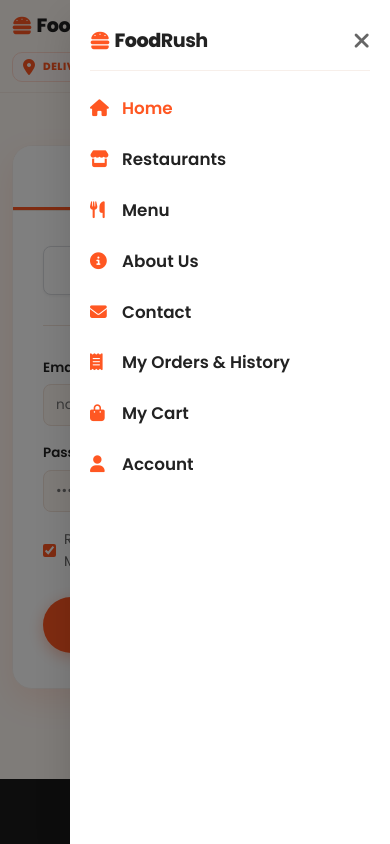
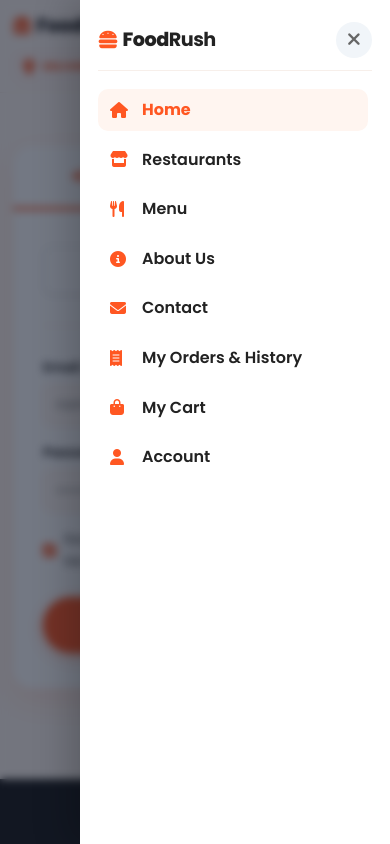
Before and after one commit to Rohit9625Yadav/Foodrush, a website: page auth/index.html in a window 390 px wide. Both pictures are taken after a click on the button "Toggle navigation menu". Drawn offline with Linux system fonts and the light colour scheme; no server answers.

Commit message:
Smooth mobile drawer animations and refine admin dashboard button sizing

```diff
--- a/css/style.css
+++ b/css/style.css
@@ -440,13 +440,13 @@ button {
     border-radius: var(--radius-sm);
 }
 
-/* Mobile Nav Drawer */
+/* Mobile Nav Drawer - Butter-Smooth Hardware Accelerated Slide-in */
 .mobile-nav-drawer {
     position: fixed !important;
     top: 0 !important;
     bottom: 0 !important;
-    right: -100%;
-    width: 320px;
+    right: 0 !important;
+    width: 310px;
     max-width: 86vw;
     height: 100% !important;
     height: 100vh !important;
@@ -454,11 +454,13 @@ button {
     height: -webkit-fill-available;
     background-color: #FFFFFF;
     z-index: 1002;
-    box-shadow: var(--shadow-xl);
-    padding: 24px 20px 0;
+    box-shadow: -10px 0 35px rgba(0, 0, 0, 0.22);
+    padding: 22px 18px 0;
     display: flex;
     flex-direction: column;
-    transition: right 0.28s cubic-bezier(0.16, 1, 0.3, 1);
+    transform: translate3d(100%, 0, 0) !important;
+    transition: transform 0.36s cubic-bezier(0.22, 1, 0.36, 1), box-shadow 0.36s ease;
+    will-change: transform;
     overflow: hidden;
     box-sizing: border-box;
     overscroll-behavior: contain;
@@ -467,7 +469,7 @@ button {
 }
 
 .mobile-nav-drawer.active {
-    right: 0 !important;
+    transform: translate3d(0, 0, 0) !important;
 }
 
 .drawer-overlay {
@@ -479,18 +481,23 @@ button {
     width: 100% !important;
     height: 100% !important;
     height: 100dvh !important;
-    background-color: rgba(0, 0, 0, 0.5);
+    background-color: rgba(15, 23, 42, 0.58);
+    backdrop-filter: blur(4px);
+    -webkit-backdrop-filter: blur(4px);
     z-index: 1001;
-    display: none;
+    display: block !important;
     opacity: 0;
-    transition: opacity 0.25s ease;
+    visibility: hidden;
+    pointer-events: none;
+    transition: opacity 0.32s cubic-bezier(0.22, 1, 0.36, 1), visibility 0.32s ease;
     touch-action: none;
     overscroll-behavior: none;
 }
 
 .drawer-overlay.active {
-    display: block;
-    opacity: 1;
+    opacity: 1 !important;
+    visibility: visible !important;
+    pointer-events: auto !important;
 }
 
 .drawer-header {
@@ -504,31 +511,70 @@ button {
 }
 
 .drawer-close {
-    background: none;
-    font-size: 1.4rem;
+    background: #F1F5F9;
+    border: none;
+    width: 36px;
+    height: 36px;
+    border-radius: 50%;
+    display: flex;
+    align-items: center;
+    justify-content: center;
+    font-size: 1.15rem;
     color: var(--text-muted);
+    cursor: pointer;
+    transition: var(--transition-fast);
+}
+
+.drawer-close:hover {
+    background: #E2E8F0;
+    color: var(--text-main);
+    transform: rotate(90deg);
 }
 
 .mobile-links {
     display: flex;
     flex-direction: column;
-    gap: 12px;
+    gap: 8px;
     flex: 1 1 auto;
     overflow-y: auto;
     -webkit-overflow-scrolling: touch;
     padding-right: 4px;
     padding-bottom: 16px;
-}
-
-.mobile-nav-item {
-    font-size: 1.05rem;
+    overscroll-behavior: contain;
+}
+
+.mobile-nav-drawer .mobile-nav-item {
+    font-size: 1rem;
     font-weight: 600;
     color: var(--text-main);
     display: flex;
     align-items: center;
     gap: 12px;
-    padding: 6px 0;
-}
+    padding: 8px 12px;
+    border-radius: 10px;
+    opacity: 0;
+    transform: translateX(12px);
+    transition: opacity 0.28s cubic-bezier(0.22, 1, 0.36, 1), transform 0.28s cubic-bezier(0.22, 1, 0.36, 1), background-color 0.15s ease;
+}
+
+.mobile-nav-drawer .mobile-nav-item:hover {
+    background-color: #FFF5F0;
+    color: var(--primary);
+}
+
+.mobile-nav-drawer.active .mobile-nav-item {
+    opacity: 1;
+    transform: translateX(0);
+}
+
+.mobile-nav-drawer.active .mobile-nav-item:nth-child(1) { transition-delay: 0.04s; }
+.mobile-nav-drawer.active .mobile-nav-item:nth-child(2) { transition-delay: 0.07s; }
+.mobile-nav-drawer.active .mobile-nav-item:nth-child(3) { transition-delay: 0.10s; }
+.mobile-nav-drawer.active .mobile-nav-item:nth-child(4) { transition-delay: 0.13s; }
+.mobile-nav-drawer.active .mobile-nav-item:nth-child(5) { transition-delay: 0.16s; }
+.mobile-nav-drawer.active .mobile-nav-item:nth-child(6) { transition-delay: 0.19s; }
+.mobile-nav-drawer.active .mobile-nav-item:nth-child(7) { transition-delay: 0.22s; }
+.mobile-nav-drawer.active .mobile-nav-item:nth-child(8) { transition-delay: 0.25s; }
 
 .mobile-nav-item i {
     color: var(--primary);
@@ -537,6 +583,8 @@ button {
 
 .mobile-nav-item.active {
     color: var(--primary);
+    background-color: #FFF5F0;
+    font-weight: 700;
 }
 
 .drawer-footer {
--- a/js/firebase-auth.js
+++ b/js/firebase-auth.js
@@ -528,17 +528,16 @@ export function updateUIForAuthState(user) {
             if (emailEl) emailEl.innerHTML = `${user.email} <span class="badge badge-primary" style="font-size:0.75rem; margin-left: 6px;">${user.provider === 'google' ? 'Google Account' : 'Verified User'}</span>`;
             if (uidEl) uidEl.textContent = user.uid ? `User UID: ${user.uid}` : '';
 
-            // If Admin, show big Admin Dashboard button
+            // If Admin, show sleek & compact Admin Dashboard button
             let adminCardBtn = document.getElementById('session-admin-dashboard-btn');
             if (isAdmin) {
                 if (!adminCardBtn) {
                     adminCardBtn = document.createElement('a');
                     adminCardBtn.id = 'session-admin-dashboard-btn';
                     adminCardBtn.href = '/admin/';
-                    adminCardBtn.className = 'btn btn-primary btn-block btn-lg';
-                    adminCardBtn.style.background = 'linear-gradient(135deg, #FF5722, #D84315)';
-                    adminCardBtn.style.marginBottom = '12px';
-                    adminCardBtn.innerHTML = '<i class="fa-solid fa-shield-halved" style="margin-right: 8px;"></i> Open Admin Dashboard (Logins & Orders)';
+                    adminCardBtn.className = 'btn btn-block';
+                    adminCardBtn.style.cssText = 'background: #0F172A; color: #FFFFFF; padding: 10px 16px; font-size: 0.9rem; font-weight: 700; border-radius: var(--radius-sm); display: flex; align-items: center; justify-content: center; gap: 8px; margin-bottom: 12px; box-shadow: 0 4px 14px rgba(15, 23, 42, 0.18); transition: var(--transition-fast); border: 1px solid rgba(255,255,255,0.12); text-decoration: none;';
+                    adminCardBtn.innerHTML = '<i class="fa-solid fa-shield-halved" style="color: var(--primary); font-size: 0.95rem;"></i><span>Admin Dashboard</span><span style="background: rgba(255, 87, 34, 0.2); color: #FF7043; font-size: 0.68rem; font-weight: 800; padding: 2px 7px; border-radius: 8px; margin-left: 6px;">ADMIN</span>';
                     const actionsBox = sessionCard.querySelector('div[style*="flex-direction: column"]');
                     if (actionsBox) actionsBox.prepend(adminCardBtn);
                 }
--- a/public/css/style.css
+++ b/public/css/style.css
@@ -440,13 +440,13 @@ button {
     border-radius: var(--radius-sm);
 }
 
-/* Mobile Nav Drawer */
+/* Mobile Nav Drawer - Butter-Smooth Hardware Accelerated Slide-in */
 .mobile-nav-drawer {
     position: fixed !important;
     top: 0 !important;
     bottom: 0 !important;
-    right: -100%;
-    width: 320px;
+    right: 0 !important;
+    width: 310px;
     max-width: 86vw;
     height: 100% !important;
     height: 100vh !important;
@@ -454,11 +454,13 @@ button {
     height: -webkit-fill-available;
     background-color: #FFFFFF;
     z-index: 1002;
-    box-shadow: var(--shadow-xl);
-    padding: 24px 20px 0;
+    box-shadow: -10px 0 35px rgba(0, 0, 0, 0.22);
+    padding: 22px 18px 0;
     display: flex;
     flex-direction: column;
-    transition: right 0.28s cubic-bezier(0.16, 1, 0.3, 1);
+    transform: translate3d(100%, 0, 0) !important;
+    transition: transform 0.36s cubic-bezier(0.22, 1, 0.36, 1), box-shadow 0.36s ease;
+    will-change: transform;
     overflow: hidden;
     box-sizing: border-box;
     overscroll-behavior: contain;
@@ -467,7 +469,7 @@ button {
 }
 
 .mobile-nav-drawer.active {
-    right: 0 !important;
+    transform: translate3d(0, 0, 0) !important;
 }
 
 .drawer-overlay {
@@ -479,18 +481,23 @@ button {
     width: 100% !important;
     height: 100% !important;
     height: 100dvh !important;
-    background-color: rgba(0, 0, 0, 0.5);
+    background-color: rgba(15, 23, 42, 0.58);
+    backdrop-filter: blur(4px);
+    -webkit-backdrop-filter: blur(4px);
     z-index: 1001;
-    display: none;
+    display: block !important;
     opacity: 0;
-    transition: opacity 0.25s ease;
+    visibility: hidden;
+    pointer-events: none;
+    transition: opacity 0.32s cubic-bezier(0.22, 1, 0.36, 1), visibility 0.32s ease;
     touch-action: none;
     overscroll-behavior: none;
 }
 
 .drawer-overlay.active {
-    display: block;
-    opacity: 1;
+    opacity: 1 !important;
+    visibility: visible !important;
+    pointer-events: auto !important;
 }
 
 .drawer-header {
@@ -504,31 +511,70 @@ button {
 }
 
 .drawer-close {
-    background: none;
-    font-size: 1.4rem;
+    background: #F1F5F9;
+    border: none;
+    width: 36px;
+    height: 36px;
+    border-radius: 50%;
+    display: flex;
+    align-items: center;
+    justify-content: center;
+    font-size: 1.15rem;
     color: var(--text-muted);
+    cursor: pointer;
+    transition: var(--transition-fast);
+}
+
+.drawer-close:hover {
+    background: #E2E8F0;
+    color: var(--text-main);
+    transform: rotate(90deg);
 }
 
 .mobile-links {
     display: flex;
     flex-direction: column;
-    gap: 12px;
+    gap: 8px;
     flex: 1 1 auto;
     overflow-y: auto;
     -webkit-overflow-scrolling: touch;
     padding-right: 4px;
     padding-bottom: 16px;
-}
-
-.mobile-nav-item {
-    font-size: 1.05rem;
+    overscroll-behavior: contain;
+}
+
+.mobile-nav-drawer .mobile-nav-item {
+    font-size: 1rem;
     font-weight: 600;
     color: var(--text-main);
     display: flex;
     align-items: center;
     gap: 12px;
-    padding: 6px 0;
-}
+    padding: 8px 12px;
+    border-radius: 10px;
+    opacity: 0;
+    transform: translateX(12px);
+    transition: opacity 0.28s cubic-bezier(0.22, 1, 0.36, 1), transform 0.28s cubic-bezier(0.22, 1, 0.36, 1), background-color 0.15s ease;
+}
+
+.mobile-nav-drawer .mobile-nav-item:hover {
+    background-color: #FFF5F0;
+    color: var(--primary);
+}
+
+.mobile-nav-drawer.active .mobile-nav-item {
+    opacity: 1;
+    transform: translateX(0);
+}
+
+.mobile-nav-drawer.active .mobile-nav-item:nth-child(1) { transition-delay: 0.04s; }
+.mobile-nav-drawer.active .mobile-nav-item:nth-child(2) { transition-delay: 0.07s; }
+.mobile-nav-drawer.active .mobile-nav-item:nth-child(3) { transition-delay: 0.10s; }
+.mobile-nav-drawer.active .mobile-nav-item:nth-child(4) { transition-delay: 0.13s; }
+.mobile-nav-drawer.active .mobile-nav-item:nth-child(5) { transition-delay: 0.16s; }
+.mobile-nav-drawer.active .mobile-nav-item:nth-child(6) { transition-delay: 0.19s; }
+.mobile-nav-drawer.active .mobile-nav-item:nth-child(7) { transition-delay: 0.22s; }
+.mobile-nav-drawer.active .mobile-nav-item:nth-child(8) { transition-delay: 0.25s; }
 
 .mobile-nav-item i {
     color: var(--primary);
@@ -537,6 +583,8 @@ button {
 
 .mobile-nav-item.active {
     color: var(--primary);
+    background-color: #FFF5F0;
+    font-weight: 700;
 }
 
 .drawer-footer {
```
Also changed, not shown: public/js/firebase-auth.js (+4 -5 lines).
